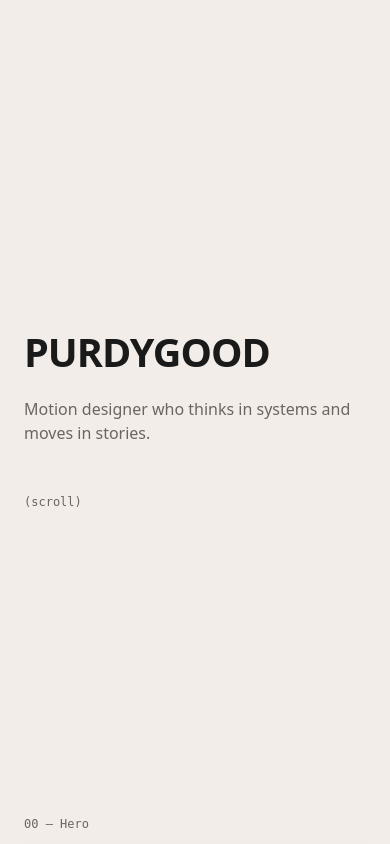
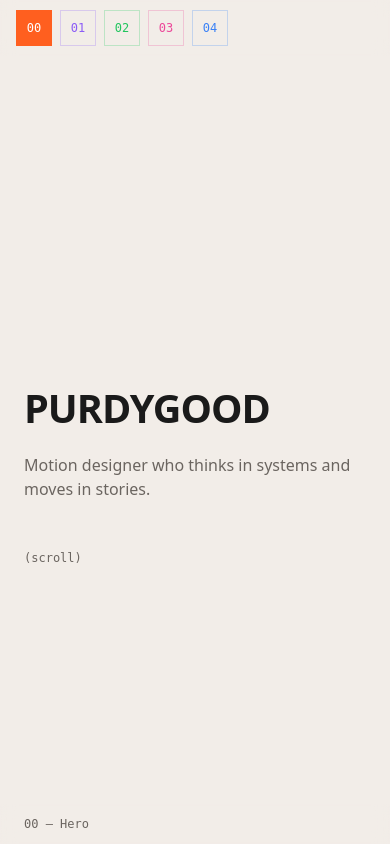
Before and after one commit to purds/portfolio-site-26, a Next.js app: page / in a window 390 px wide. Shown: the top 844 px of the page. Built offline with nearby package versions, Linux system fonts and the light colour scheme.

Commit message:
feat: mobile top navigation with color-coded tiles
Horizontal tile strip at top on mobile (<lg), hidden on desktop.
Active section tile filled with accent color, inactive outlined.
Added pt-14 mobile padding to main for fixed nav clearance.

Co-Authored-By: Claude Opus 4.6 <noreply@anthropic.com>

```diff
--- a/src/app/page.tsx
+++ b/src/app/page.tsx
@@ -2,6 +2,7 @@
 
 import { useCallback } from "react";
 import { Sidebar } from "@/components/layout/Sidebar";
+import { MobileNav } from "@/components/layout/MobileNav";
 import { StatusBar } from "@/components/layout/StatusBar";
 import { Hero } from "@/components/sections/Hero";
 import { Hello } from "@/components/sections/Hello";
@@ -35,12 +36,14 @@ export default function Home() {
   return (
     <>
       {isDesktop && <CustomCursor />}
-      {isDesktop && (
+      {isDesktop ? (
         <Sidebar activeSection={activeSection} onNavigate={handleNavigate} />
+      ) : (
+        <MobileNav activeSection={activeSection} onNavigate={handleNavigate} />
       )}
       <StatusBar activeSection={activeSection} />
 
-      <main className="lg:pl-20">
+      <main className="pt-14 lg:pl-20 lg:pt-0">
         {sections.map((section) => {
           const Component = sectionComponents[section.id];
           return (
--- /dev/null
+++ b/src/components/layout/MobileNav.tsx
@@ -0,0 +1,42 @@
+"use client";
+
+import { sections } from "@/data/sections";
+
+interface MobileNavProps {
+  activeSection: string;
+  onNavigate: (sectionId: string) => void;
+}
+
+export function MobileNav({ activeSection, onNavigate }: MobileNavProps) {
+  return (
+    <nav
+      className="fixed left-0 top-0 z-50 flex h-14 w-full items-center gap-2 bg-bg-base/80 px-4 backdrop-blur-sm lg:hidden"
+      aria-label="Section navigation"
+    >
+      {sections.map((section) => {
+        const isActive = activeSection === section.id;
+
+        return (
+          <button
+            key={section.id}
+            onClick={() => onNavigate(section.id)}
+            aria-label={`Go to ${section.label}`}
+            aria-current={isActive ? "true" : undefined}
+            className="flex h-9 w-9 items-center justify-center rounded-radius-cell"
+            style={{
+              backgroundColor: isActive ? section.accent : "transparent",
+              border: isActive ? "none" : `1.5px solid ${section.accent}40`,
+            }}
+          >
+            <span
+              className="font-mono text-xs"
+              style={{ color: isActive ? "#fff" : section.accent }}
+            >
+              {section.number}
+            </span>
+          </button>
+        );
+      })}
+    </nav>
+  );
+}
```
